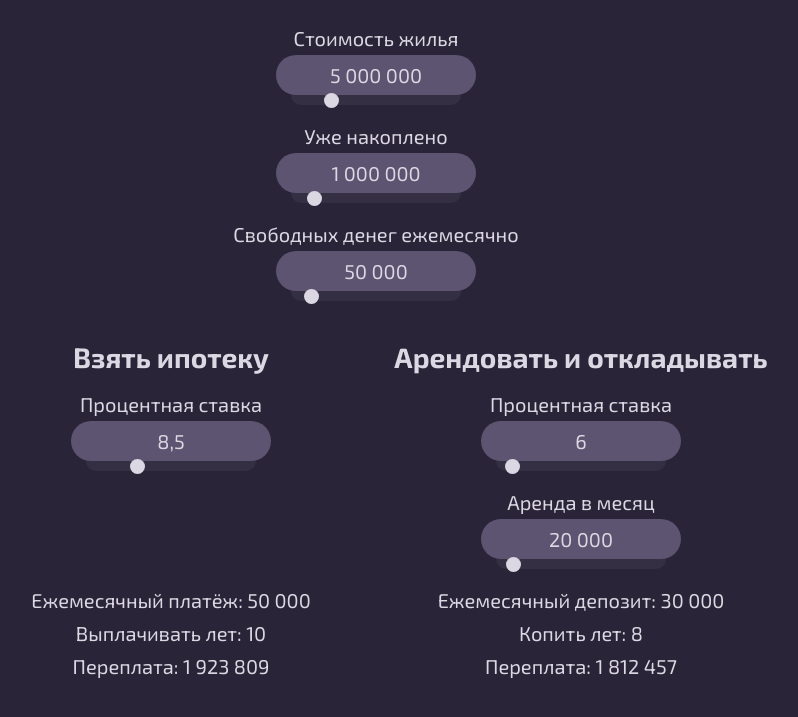
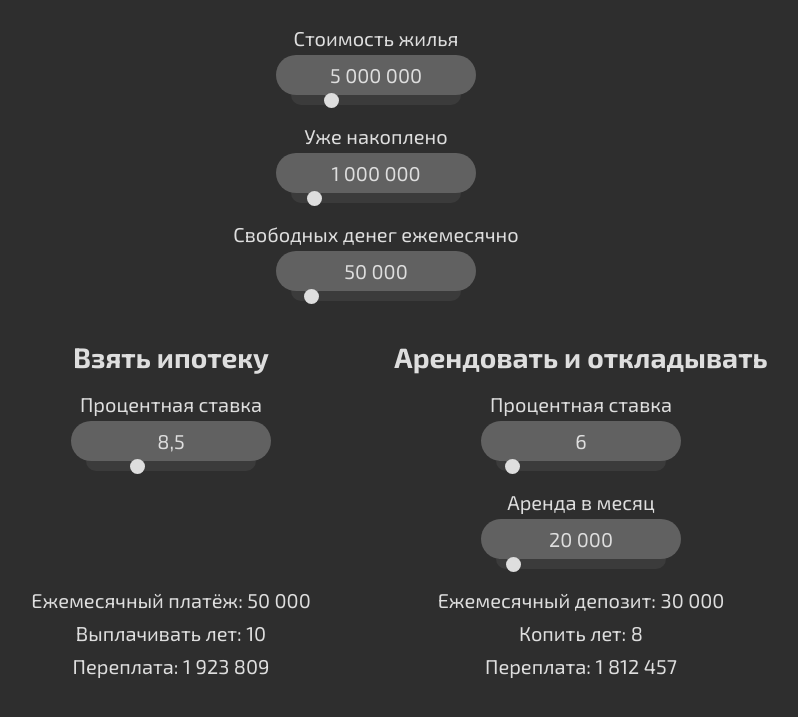
Before and after one commit to GVal98/mortgage-calculator, a website built with webpack: page src/index.html in a window 1280 px wide. Shown: the part 69-786 px from the top of the page, without its empty margins (264-1062 px from the left). Built offline with nearby package versions, Linux system fonts and the light colour scheme.

Commit message:
feat: colors changed

```diff
--- a/src/sass/abstracts/_variables.scss
+++ b/src/sass/abstracts/_variables.scss
@@ -1,4 +1,4 @@
-$color-1: #dbd8e3;
-$color-2: #5c5470;
-$color-3: #352f44;
-$color-4: #2a2438;
+$color-1: #dedede;
+$color-2: #616161;
+$color-3: #3b3b3b;
+$color-4: #2e2e2e;
```
